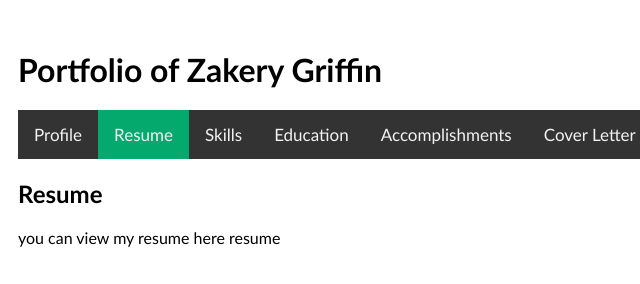
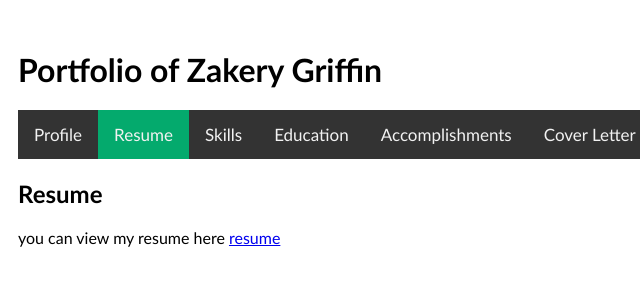
Before and after one commit to ZakGriffin123/portfolio, a plain HTML site: page index.html in a window 1280 px wide. Both pictures are taken after a click on the link "Resume". Shown: the full height of the page, 32-672 px from the left. Drawn offline with Linux system fonts and the light colour scheme.

Commit message:
Update index.html

```diff
--- a/index.html
+++ b/index.html
@@ -240,7 +240,9 @@ p.shift {
     <!-- Begin Skills Section -->
     <div id="Resume" class="tabcontent">
         <h2>Resume</h2>
-	    <p> you can view my resume here <a Zakery Griffin Resume.docx"> resume</a></p>
+	    <p> you can view my resume here
+		    <a href="Zakery Griffin Resume.docx">resume</a>
+	    </p>
     </div>
     <!-- Begin Coverletter-->
     <div id="CoverLetter" class="tabcontent">
```
